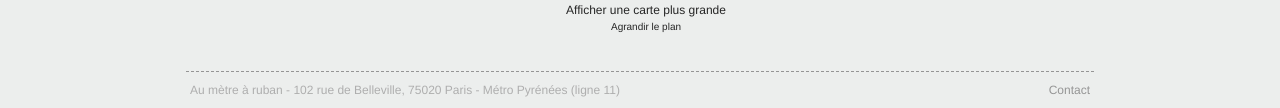
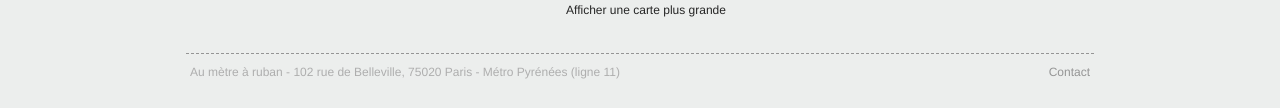
Before and after one commit to wincelau/aumetrearuban, a plain HTML site: page contact.html in a window 1280 px wide. Shown: the part 1043-1151 px from the top of the page. Drawn offline with Linux system fonts and the light colour scheme.

Commit message:
Update contact.html

```diff
--- a/contact.html
+++ b/contact.html
@@ -97,9 +97,6 @@
                         <div class="clearfix"></div>
                         <div class="carte">
                             <iframe id="google_map" width="820" height="400" frameborder="0" scrolling="no" marginheight="0" marginwidth="0" src="https://www.openstreetmap.org/export/embed.html?bbox=2.3852852582604105%2C48.87381609156401%2C2.3877958058983495%2C48.87499275998123&amp;layer=mapnik&amp;marker=48.87440442923211%2C2.3865405320793798" style="border: 1px solid black"></iframe><br/><small><a href="https://www.openstreetmap.org/?mlat=48.87440&amp;mlon=2.38654#map=19/48.87440/2.38654">Afficher une carte plus grande</a></small>
-                            <p>
-                                <a target="_blank" href="http://maps.google.fr/maps?f=q&amp;source=embed&amp;hl=fr&amp;geocode=&amp;q=Au+M%C3%A9tre+%C3%A0+Ruban,+102+Rue+Belleville,+75020+Paris&amp;sll=48.875145,2.386394&amp;sspn=0.007282,0.021136&amp;ie=UTF8&amp;hq=Au+M%C3%A9tre+%C3%A0+Ruban,&amp;hnear=102+Rue+de+Belleville,+75020+Paris,+%C3%8Ele-de-France&amp;ll=48.874313,2.386394&amp;spn=0.009738,0.017982&amp;z=15&amp;iwloc=A">Agrandir le plan</a>
-                            </p>
                         </div>
                     </article>
                 </section>
```
